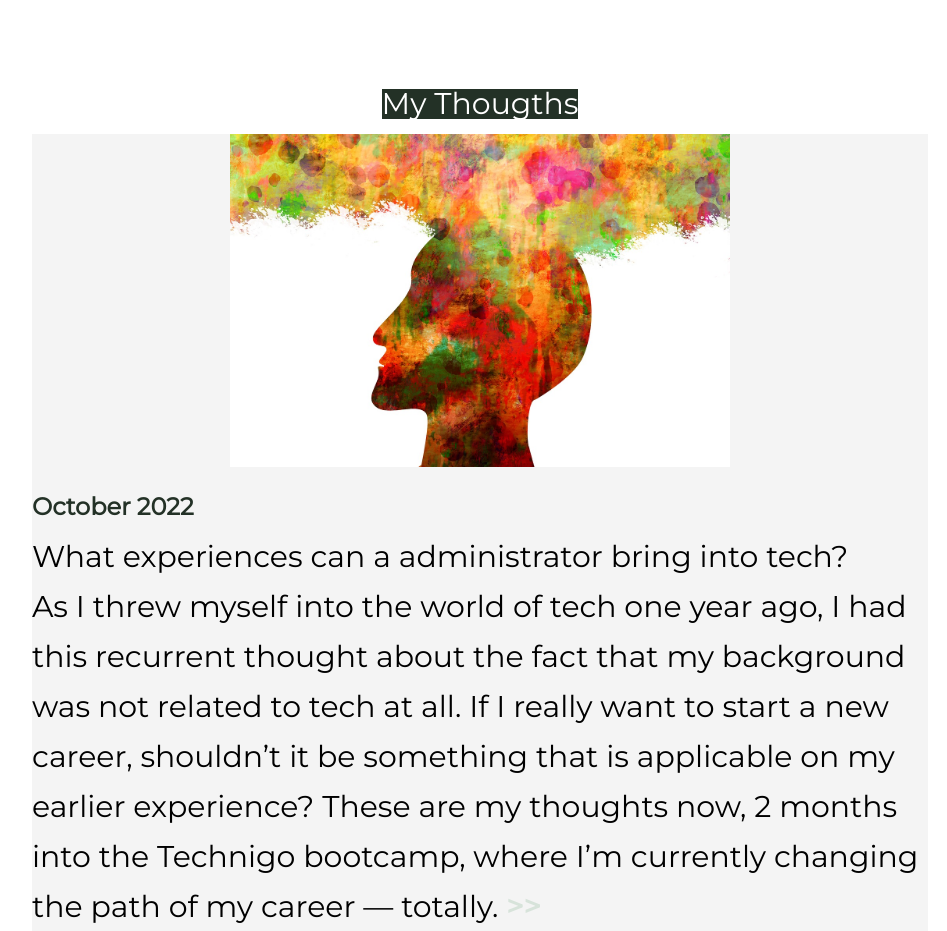
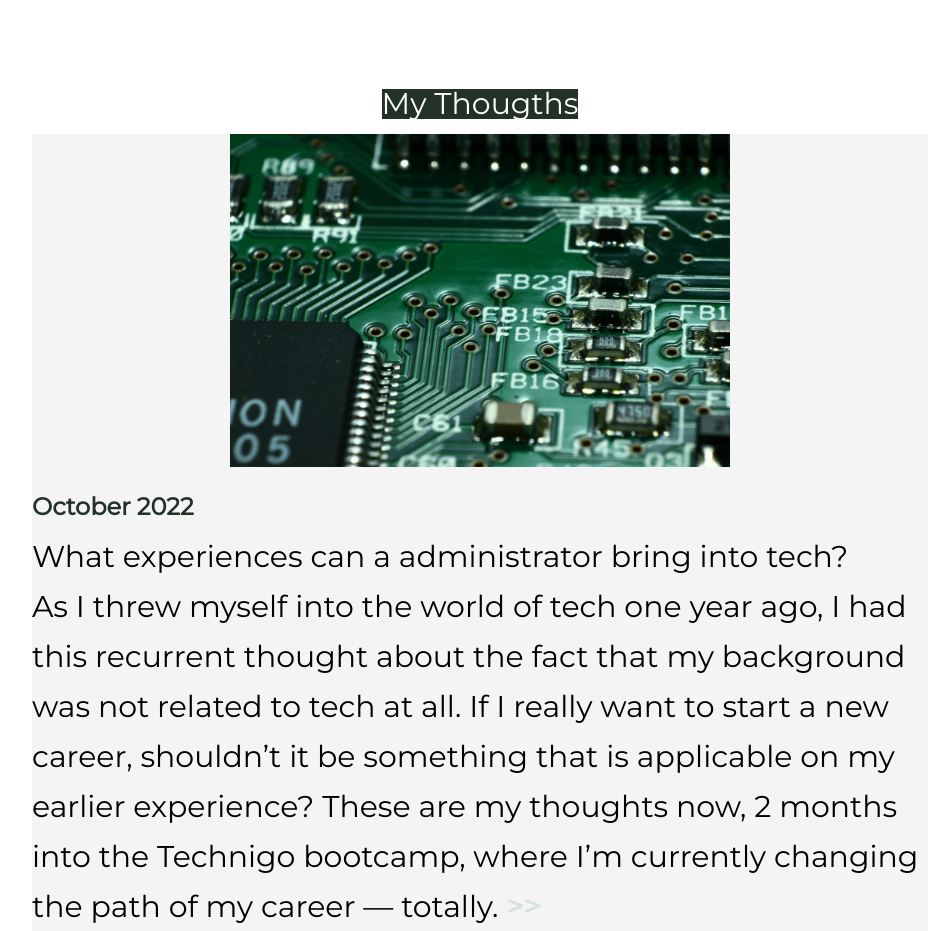
Before and after one commit to Technigo/project-react-portfolio, a React (Create React App) app: page / in a window 1280 px wide. Shown: the part 1520-2451 px from the top of the page, without its empty margins (160-1107 px from the left). Built offline with nearby package versions, Linux system fonts and the light colour scheme; no server answers.

Commit message:
added picture to blog

```diff
--- a/src/Components/Blog.js
+++ b/src/Components/Blog.js
@@ -2,7 +2,7 @@
 import React from 'react'
 import styled from 'styled-components'
 import { OuterWrapper, InnerWrapper, Title, TitleContainer, RedTitle } from 'StyledComponents/GlobalComponents'
-import mind from '../images/mind.jpg'
+import blog from '../images/blog.jpg'
 import { Arrow } from './OtherProjects'
 
 const MyThoughts = styled.div`
@@ -44,8 +44,8 @@ const Blog = () => {
                 target="_blank"
                 rel="noreferrer">
                 <img
-                  src={mind}
-                  alt="Head with thoughts"
+                  src={blog}
+                  alt="computer details"
                   width={500} />
 
                 <div>
--- a/src/StyledComponents/GlobalComponents.js
+++ b/src/StyledComponents/GlobalComponents.js
@@ -78,7 +78,7 @@ margin: 15px;
 export const Tags = styled.div`
 font-family: "Roboto", sans-serif;
   font-weight: bold;
-  background-color: #D7E3DA;;
+  background-color: #D7E3DA;
   font-size: 12px;
   line-height: 12px;
   padding: 4px;
```
Also changed, not shown: src/images/blog.jpg (added).
